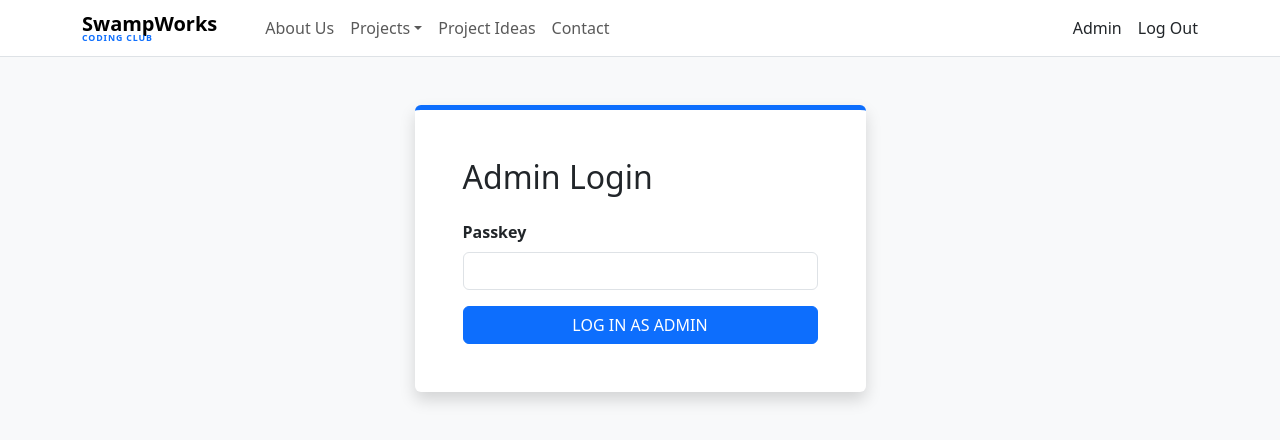
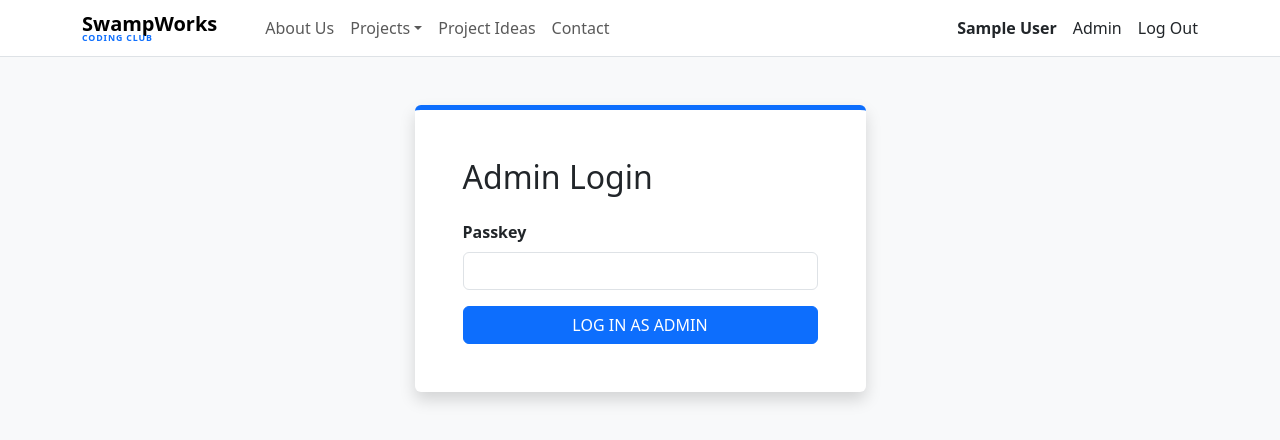
Before and after one commit to 1399999/SwampWorksWebsite, a Django app: page /accounts/admin-login/ in a window 1280 px wide. Shown: the top 440 px of the page. Run offline with Django 4.2, Linux system fonts and the light colour scheme; the visitor is signed in with stand-in values (Sample User, id 1); data comes from the database, SQL or seed files in the repository; data that the repository does not hold is empty; some libraries are stand-ins or nearby versions.

Commit message:
Adds the users name in the navbar (#11)

```diff
--- a/src/landing_page/templates/partials/navbar.html
+++ b/src/landing_page/templates/partials/navbar.html
@@ -35,6 +35,7 @@
 
             <div class="d-flex align-items-center gap-3">
                 {% if user.is_authenticated %}
+                    <span class="navbar-text fw-semibold text-dark">{{ user.get_full_name|default:user.username }}</span>
                     <a href="{% url 'accounts:admin_login' %}" class="nav-link">Admin</a>
                     <a href="{% url 'accounts:logout' %}" class="nav-link">Log Out</a>
                 {% else %}
```
